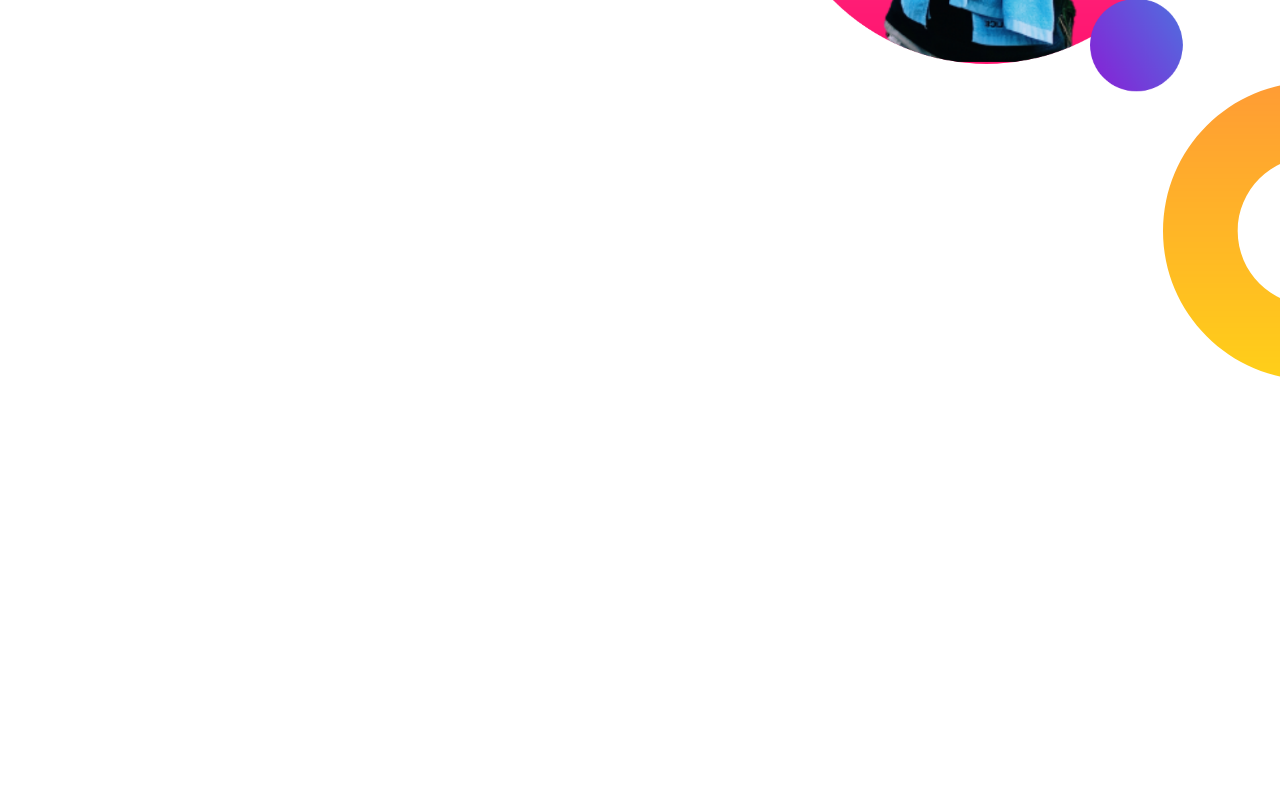
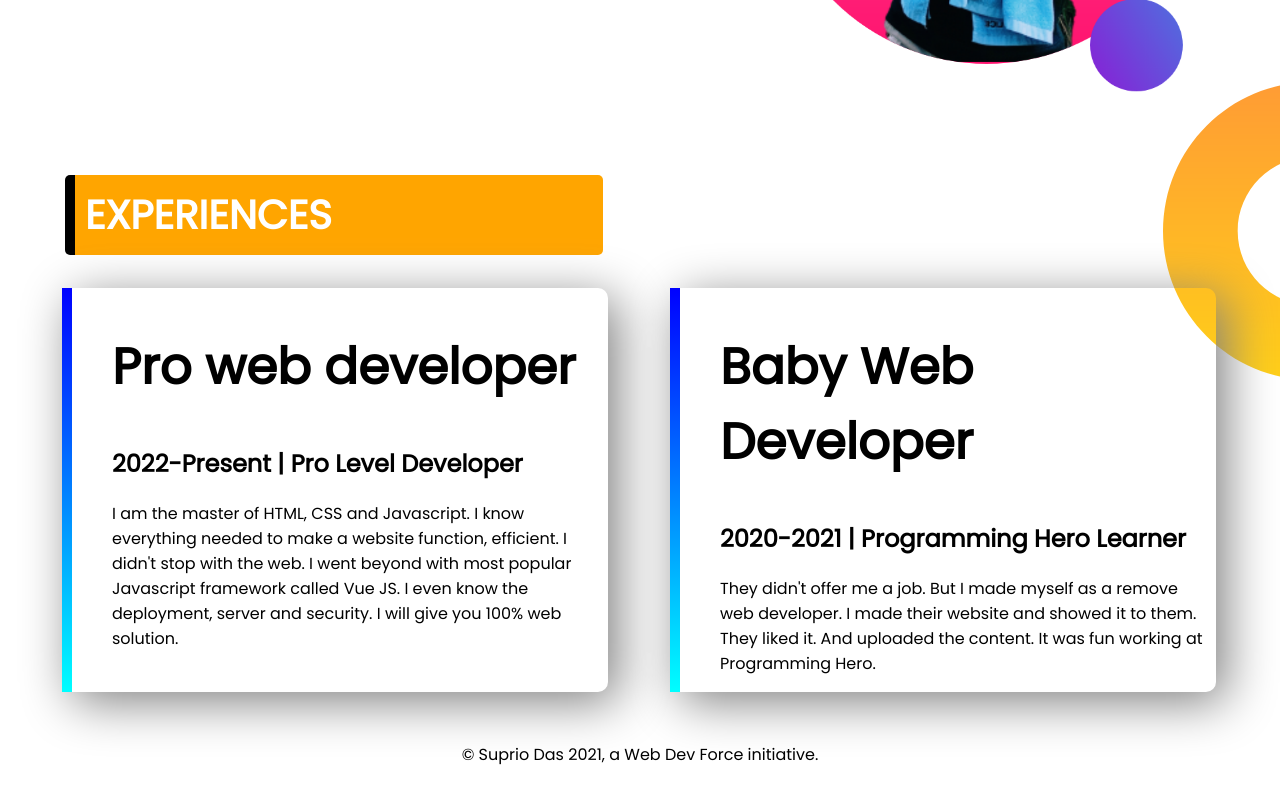
Before and after one commit to Suprio-Das/suprio-s-portfolio, a plain HTML site: page Project-01/index.html in a window 1280 px wide. Shown: the part 884-1684 px from the top of the page. Drawn offline with Linux system fonts and the light colour scheme.

Commit message:
finished

```diff
--- a/Project-01/index.css
+++ b/Project-01/index.css
@@ -47,3 +47,43 @@ body{
 .section02{
     margin-left: 90px;
 }
+#pro-web{
+    width: 40%;
+    margin-left: 5%;
+    border-left: 10px solid;
+    border-radius: 10px;
+    border-image: linear-gradient(blue,cyan);
+    border-image-slice: 1;
+    box-shadow: 10px 10px 50px grey;
+
+}
+#baby-web{
+    width: 40%;
+    margin-left: 5%;
+    border-left: 10px solid;
+    border-radius: 10px;
+    border-image: linear-gradient(blue,cyan);
+    border-image-slice: 1;
+    box-shadow: 10px 10px 50px grey;
+}
+.exp-para{
+    padding-right: 5px;
+}
+.exp-title{
+    font-size: 40px;
+    background-color: orange;
+    border-left: 10px solid black;
+    margin-left: 65px;
+    padding: 10px;
+    width: 41%;
+    border-radius: 5px;
+    color: white;
+}
+.exp-items{
+    margin-top: -700px;
+    margin-right: 40px;
+}
+footer{
+    text-align:center;
+    margin-top: 50px;
+}
--- a/Project-01/index.html
+++ b/Project-01/index.html
@@ -23,8 +23,7 @@
             <a class="link-button" href="https://www.facebook.com/supriodas07" target="_blank">HIRE ME</a>
         </div>
     </section>
-    <section>
-        <div class="flexible-container dream-banner">
+    <section class="flexible-container dream-banner">
             <div class="half-widht">
                 <h1>Dream Big</h1>
                 <h2>Become a web developer</h2>
@@ -34,8 +33,24 @@
             <div class="half-widht">
                 <img class="section02" src="images/my-bg-02.png" alt="">
             </div>
+    </section>
+    <section class="exp-items">
+        <h1 class="exp-title">EXPERIENCES</h1>
+        <div class="flexible-container">
+            <div id="pro-web" class="half-widht">
+                <h1>Pro web developer</h1>
+                <h2>2022-Present | Pro Level Developer</h2>
+                <p class="exp-para">I am the master of HTML, CSS and Javascript. I know everything needed to make a website function, efficient. I didn't stop with the web. I went beyond with most popular Javascript framework called Vue JS. I even know the deployment, server and security. I will give you 100% web solution.</p>
+            </div>
+            <div id="baby-web" class="half-widht">
+                <h1>Baby Web Developer</h1>
+                <h2>2020-2021 | Programming Hero Learner</h2>
+                <p class="exp-para">They didn't offer me a job. But I made myself as a remove web developer. I made their website and showed it to them. They liked it. And uploaded the content. It was fun working at Programming Hero.</p>
+            </div>
         </div>
     </section>
-
+    <footer>
+        <p>© Suprio Das 2021, a Web Dev Force initiative.</p>
+    </footer>
 </body>
 </html>
```
